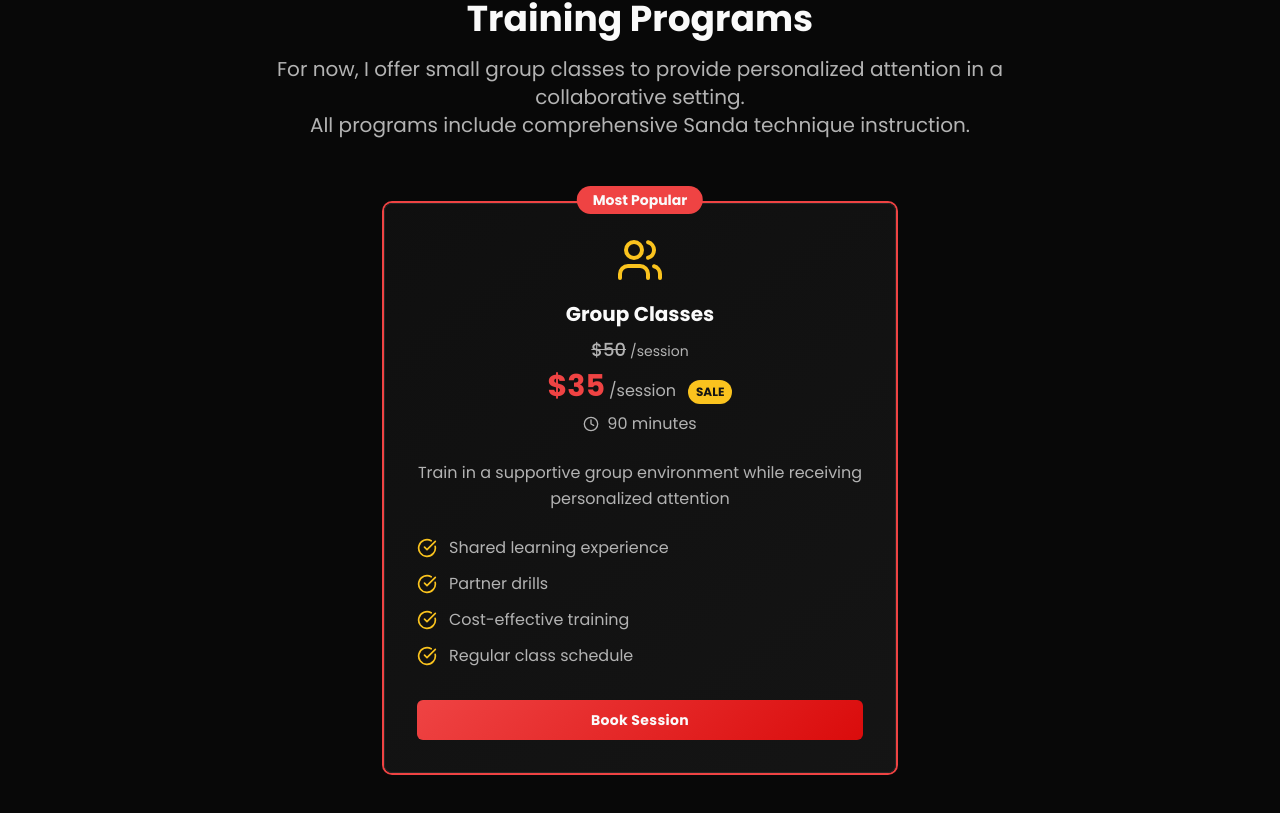
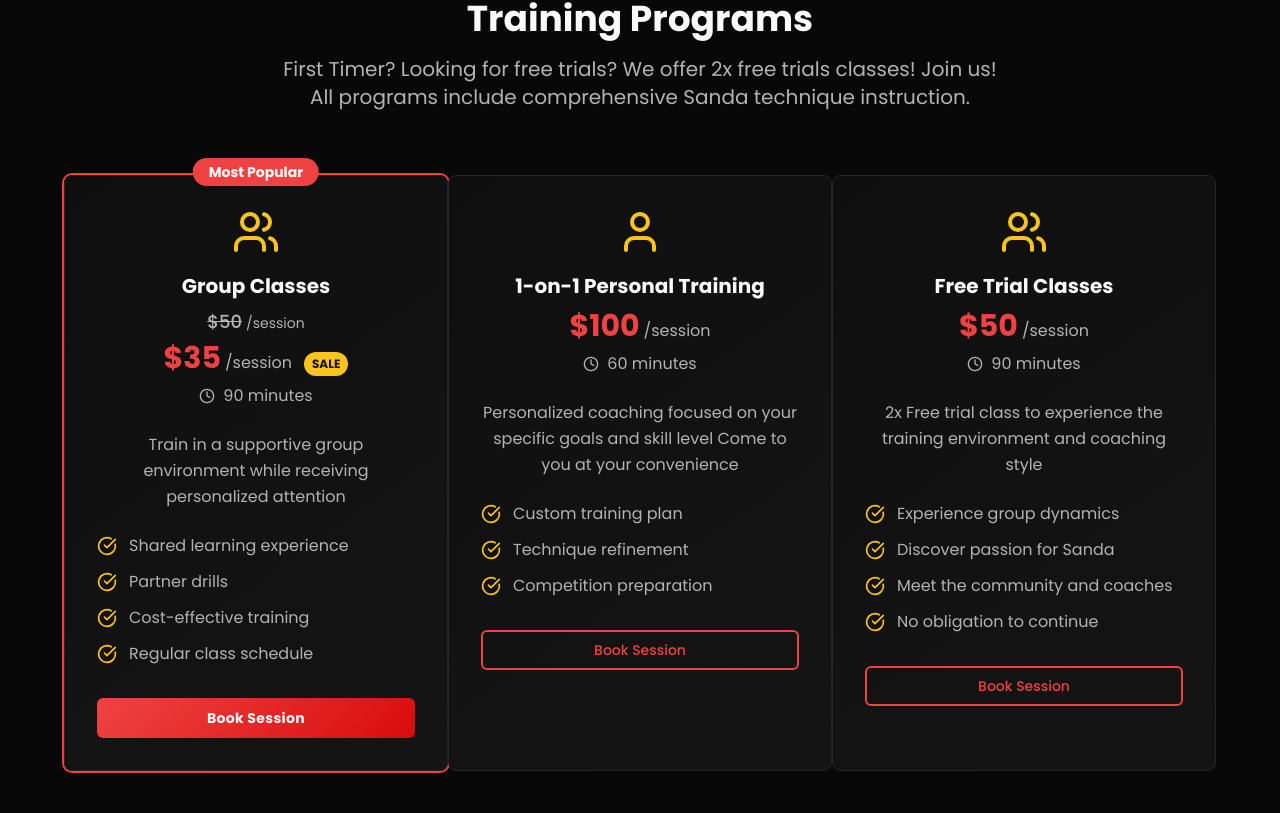
Before and after one commit to WingNTU/sanda_class, a React (Vite) app in the folder client/: page / in a window 1280 px wide. Shown: the part 3201-4014 px from the top of the page. Built offline with nearby package versions, Linux system fonts and the light colour scheme; the HTML template or start-up script is replaced by a standard one.

Commit message:
update services

```diff
--- a/client/src/components/Services.tsx
+++ b/client/src/components/Services.tsx
@@ -21,35 +21,34 @@ const Services = () => {
         "Regular class schedule"
       ],
       popular: true
+    },
+    {
+      icon: User,
+      title: "1-on-1 Personal Training",
+      price: "$100",
+      duration: "60 minutes",
+      description: "Personalized coaching focused on your specific goals and skill level\nCome to you at your convenience",
+      features: [
+        "Custom training plan",
+        "Technique refinement",
+        "Competition preparation",
+      ],
+      popular: false
+    },
+    {
+      icon: Users,
+      title: "Free Trial Classes",
+      price: "$50",
+      duration: "90 minutes",
+      description: "2x Free trial class to experience the training environment and coaching style",
+      features: [
+        "Experience group dynamics",
+        "Discover passion for Sanda",
+        "Meet the community and coaches",
+        "No obligation to continue"
+      ],
+      popular: false
     }
-    // {
-    //   icon: User,
-    //   title: "1-on-1 Personal Training",
-    //   price: "$80",
-    //   duration: "60 minutes",
-    //   description: "Personalized coaching focused on your specific goals and skill level\nCome to you at your convenience",
-    //   features: [
-    //     "Custom training plan",
-    //     "Technique refinement",
-    //     "Competition preparation",
-    //     "Travel flexibility, I come to you"
-    //   ],
-    //   popular: false
-    // },
-    // {
-    //   icon: Target,
-    //   title: "Competition Prep",
-    //   price: "$100",
-    //   duration: "90 minutes",
-    //   description: "Intensive training for athletes preparing for Sanda competitions",
-    //   features: [
-    //     "Advanced techniques",
-    //     "Fight strategy",
-    //     "Mental preparation",
-    //     "Video analysis"
-    //   ],
-    //   popular: false
-    // }
   ];
 
   return (
@@ -62,7 +61,7 @@ const Services = () => {
               Training Programs
             </h2>
             <p className="text-xl text-muted-foreground max-w-3xl mx-auto">
-              For now, I offer small group classes to provide personalized attention in a collaborative setting. <br />
+              First Timer? Looking for free trials? We offer 2x free trials classes! Join us! <br />
               All programs include comprehensive Sanda technique instruction.
             </p>
           </div>
```
